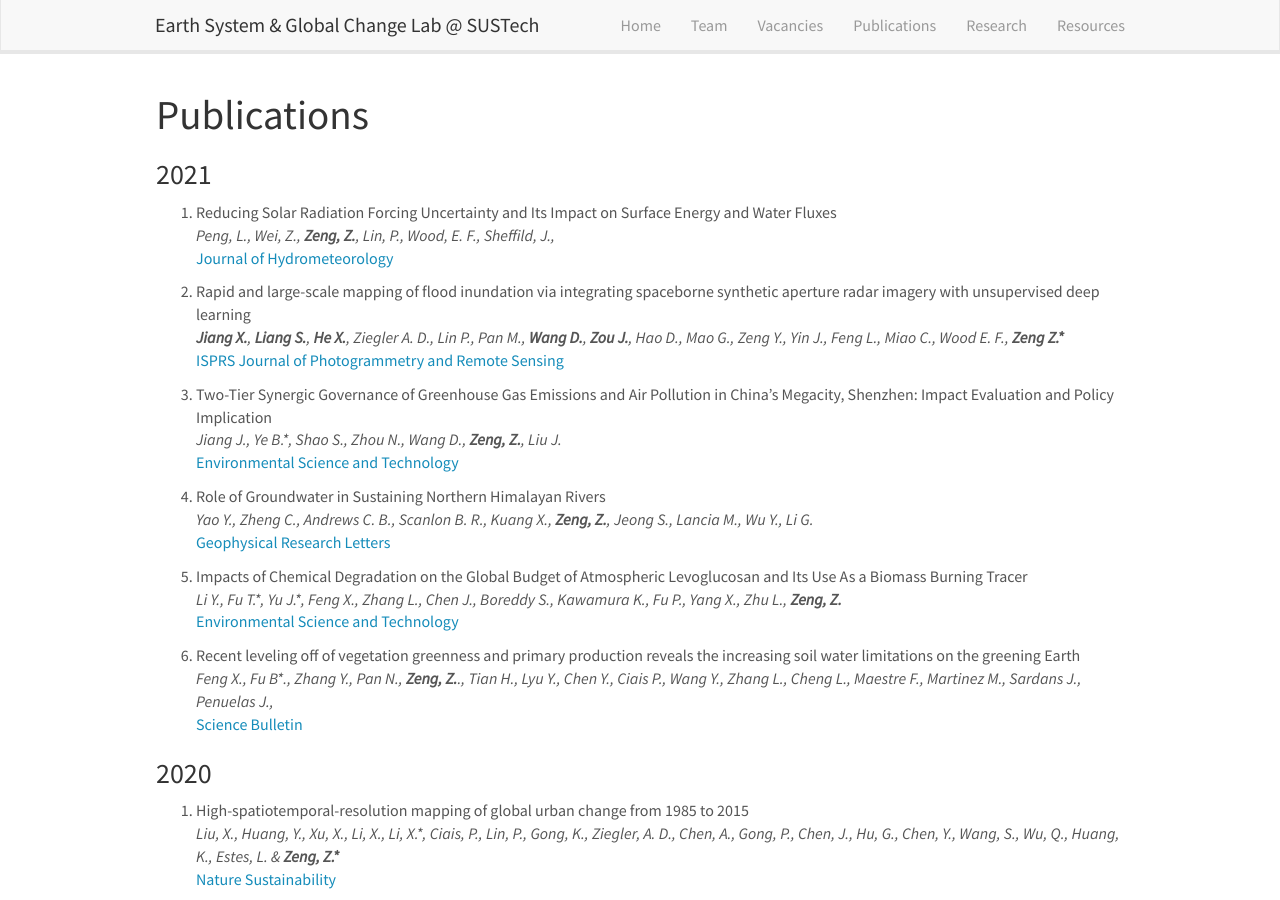
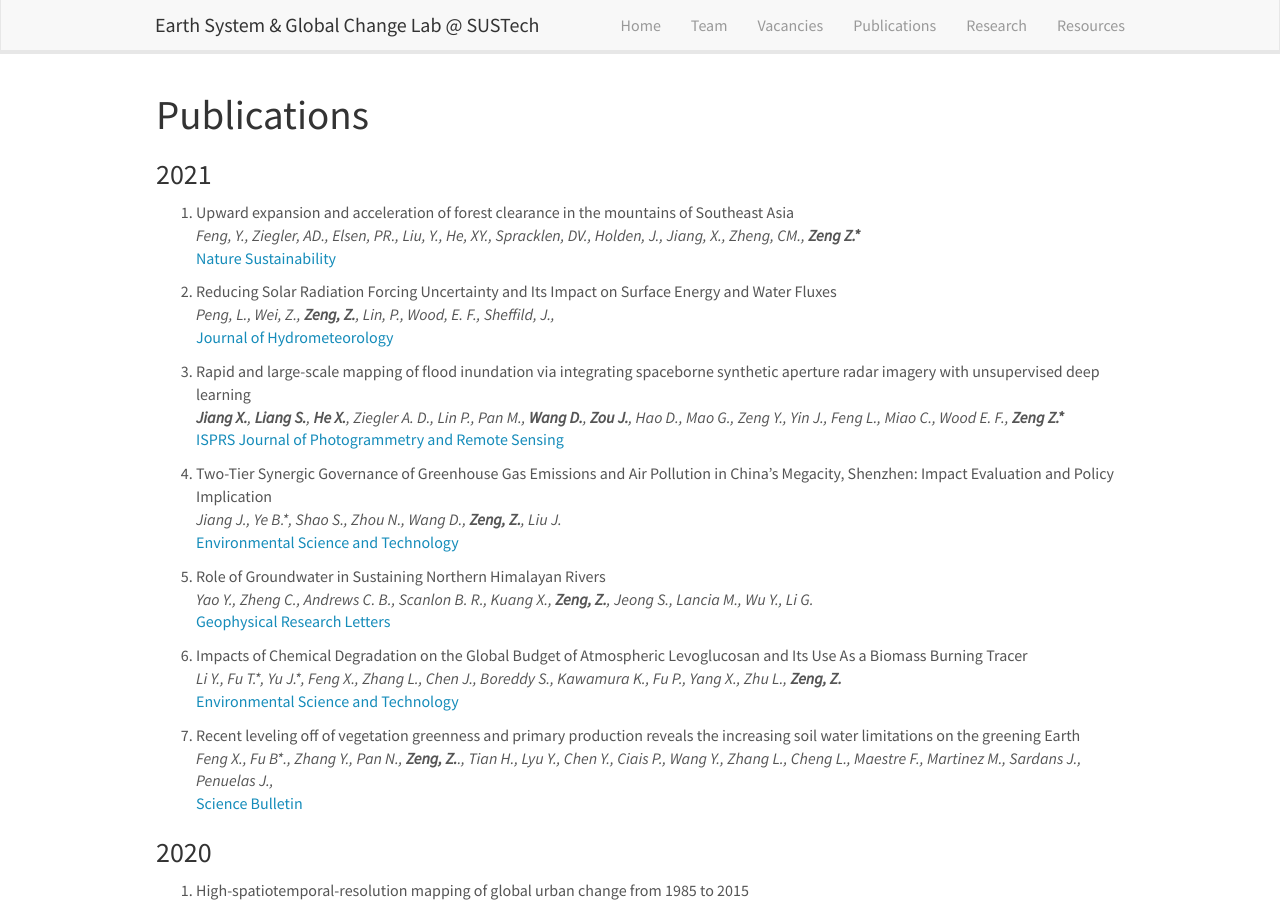
Before and after one commit to xurr2020/xurr2020.github.io, a Jekyll site: the page built from _pages/publications.md, in a window 1280 px wide and 900 px high. Built offline with Jekyll 4.4.1, drawn with Linux system fonts in a browser that asks for light colours; nearby versions of some CDN libraries.

Commit message:
Update publications.md

```diff
--- a/_pages/publications.md
+++ b/_pages/publications.md
@@ -11,27 +11,31 @@ permalink: /publications/
 
 ### 2021
 
-1. Reducing Solar Radiation Forcing Uncertainty and Its Impact on Surface Energy and Water Fluxes
+1. Upward expansion and acceleration of forest clearance in the mountains of Southeast Asia
+*Feng, Y., Ziegler, AD., Elsen, PR., Liu, Y., He, XY., Spracklen, DV., Holden, J., Jiang, X., Zheng, CM.,  <b>Zeng Z.\*</b>*
+[Nature Sustainability](https://www.nature.com/articles/s41893-021-00738-y)
+
+2. Reducing Solar Radiation Forcing Uncertainty and Its Impact on Surface Energy and Water Fluxes
 *Peng, L., Wei, Z., <b>Zeng, Z.</b>, Lin, P., Wood, E. F., Sheffild, J.,*
 [Journal of Hydrometeorology](https://journals.ametsoc.org/view/journals/hydr/aop/JHM-D-20-0052.1/JHM-D-20-0052.1.xml)
 
-2. Rapid and large-scale mapping of flood inundation via integrating spaceborne synthetic aperture radar imagery with unsupervised deep learning
+3. Rapid and large-scale mapping of flood inundation via integrating spaceborne synthetic aperture radar imagery with unsupervised deep learning
 *<b>Jiang X.</b>, <b>Liang S.</b>, <b>He X.</b>, Ziegler A. D., Lin P., Pan M., <b>Wang D.</b>, <b>Zou J.</b>, Hao D., Mao G., Zeng Y., Yin J., Feng L., Miao C., Wood E. F., <b>Zeng Z.\*</b>*
 [ISPRS Journal of Photogrammetry and Remote Sensing](https://www.sciencedirect.com/science/article/pii/S0924271621001520?via%3Dihub)
 
-3. Two-Tier Synergic Governance of Greenhouse Gas Emissions and Air Pollution in China’s Megacity, Shenzhen: Impact Evaluation and Policy Implication
+4. Two-Tier Synergic Governance of Greenhouse Gas Emissions and Air Pollution in China’s Megacity, Shenzhen: Impact Evaluation and Policy Implication
 *Jiang J., Ye B.\*, Shao S., Zhou N., Wang D., <b>Zeng, Z.</b>, Liu J.*
 [Environmental Science and Technology](https://pubs.acs.org/doi/10.1021/acs.est.0c06952)
 
-4. Role of Groundwater in Sustaining Northern Himalayan Rivers
+5. Role of Groundwater in Sustaining Northern Himalayan Rivers
 *Yao Y., Zheng C., Andrews C. B., Scanlon B. R., Kuang X.,  <b>Zeng, Z.</b>, Jeong S., Lancia M., Wu Y., Li G.*
 [Geophysical Research Letters](https://agupubs.onlinelibrary.wiley.com/doi/10.1029/2020GL092354)
 
-5. Impacts of Chemical Degradation on the Global Budget of Atmospheric Levoglucosan and Its Use As a Biomass Burning Tracer
+6. Impacts of Chemical Degradation on the Global Budget of Atmospheric Levoglucosan and Its Use As a Biomass Burning Tracer
 *Li Y., Fu T.\*, Yu J.\*, Feng X., Zhang L., Chen J., Boreddy S., Kawamura K., Fu P., Yang X., Zhu L., <b>Zeng, Z.</b>*
 [Environmental Science and Technology](https://pubs.acs.org/doi/10.1021/acs.est.0c07313)
 
-6. Recent leveling off of vegetation greenness and primary production reveals the increasing soil water limitations on the greening Earth
+7. Recent leveling off of vegetation greenness and primary production reveals the increasing soil water limitations on the greening Earth
 *Feng X., Fu B\*., Zhang Y., Pan N., <b>Zeng, Z.</b>., Tian H., Lyu Y., Chen Y., Ciais P., Wang Y., Zhang L., Cheng L., Maestre F., Martinez M., Sardans J., Penuelas J.,*
 [Science Bulletin](https://linkinghub.elsevier.com/retrieve/pii/S209592732100164X)
 
```
